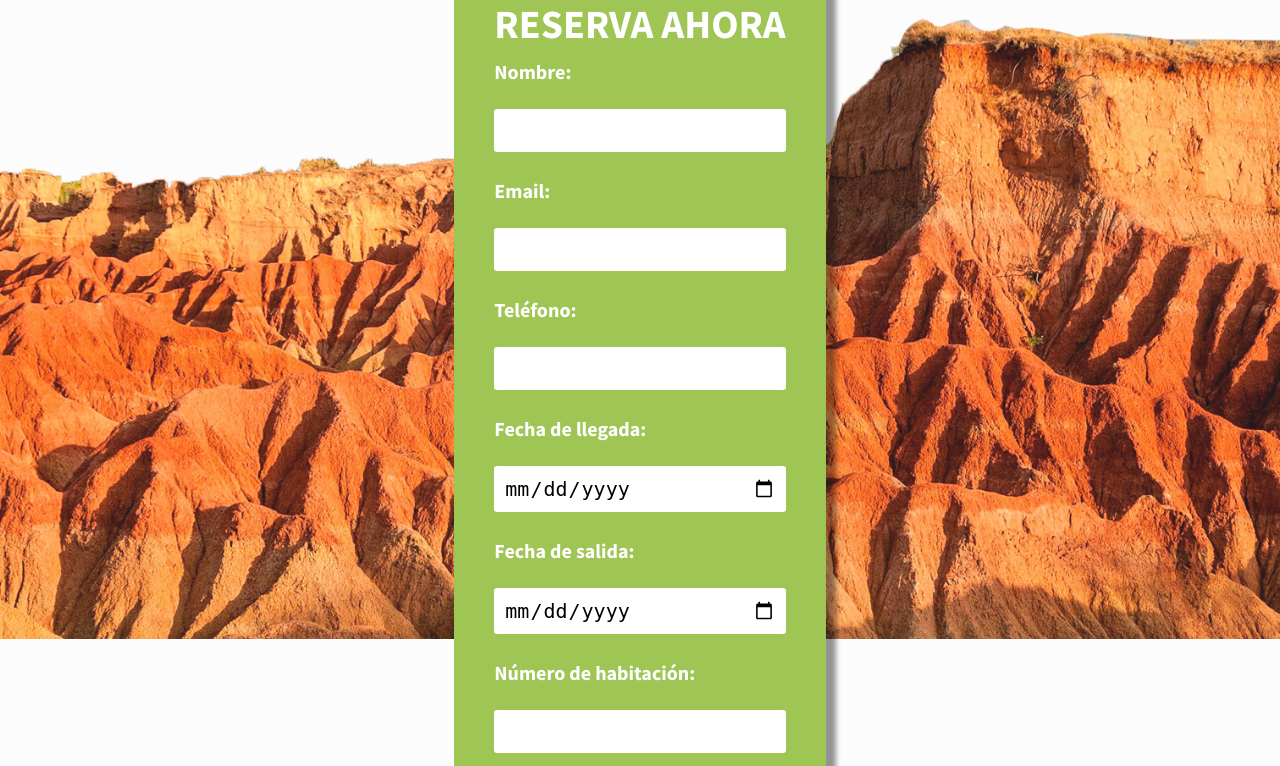
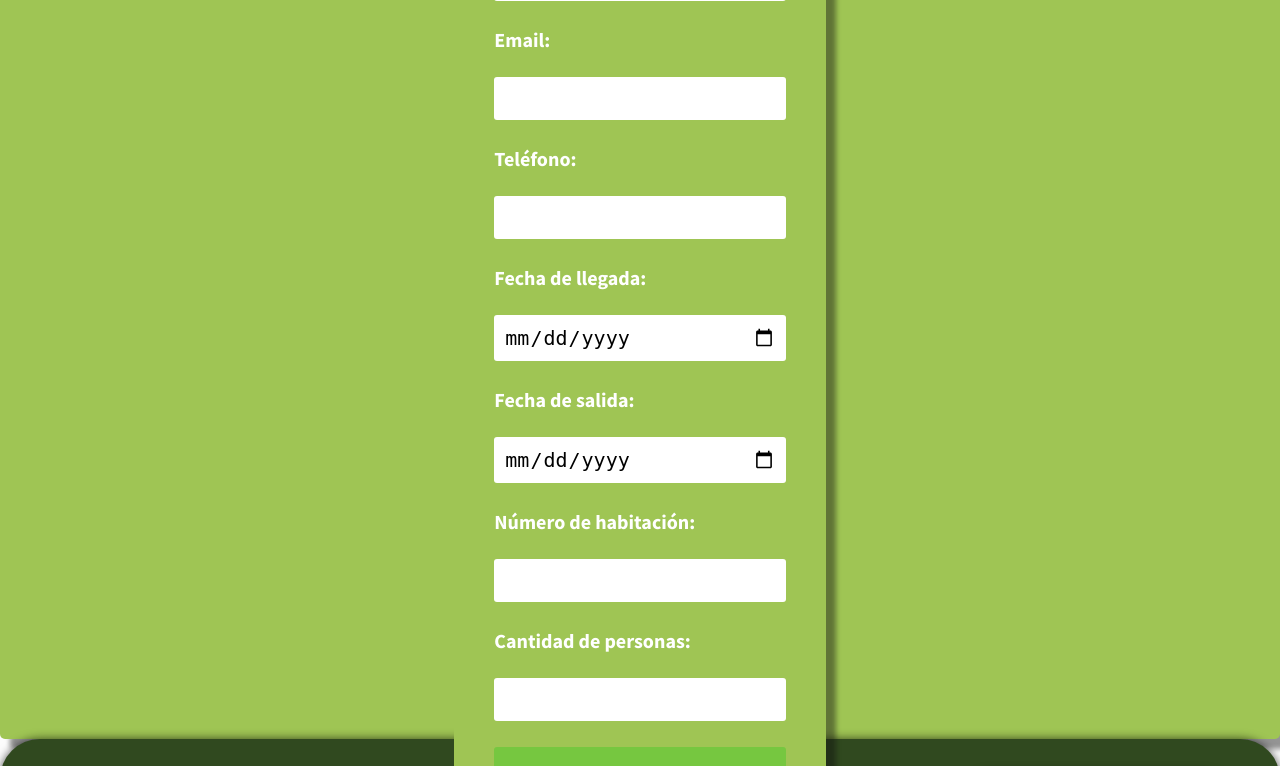
Before and after one commit to jhonmarioxd/HOTEL_EL_RUBY, a PHP site: page /reservar.html in a window 1280 px wide. Shown: the part 161-927 px from the top of the page. Run offline with PHP 8.4, Linux system fonts and the light colour scheme.

Commit message:
diseño de css

```diff
--- a/HOTEL_EL_RUBY/assets/css/reservas.css
+++ b/HOTEL_EL_RUBY/assets/css/reservas.css
@@ -4,11 +4,13 @@
 
 #container_2 {
     display: flex;
-    margin: 0 auto 0 auto;
-    padding: 20px;
-    /* Coloca el contenido a los extremos */
-    align-items: center;
-    /* Centra verticalmente los elementos */
+    justify-content: center; /* Centra horizontalmente los elementos */
+    align-items: center; /* Centra verticalmente los elementos */
+    height: 100vh; /* Establece la altura al 100% del viewport */
+    background-color: rgb(159, 197, 84);
+    box-shadow: 10px 10px 5px rgba(15, 15, 15, 0.438);
+    border-radius: 5px;
+    color: #fff;
 }
 
 
```
